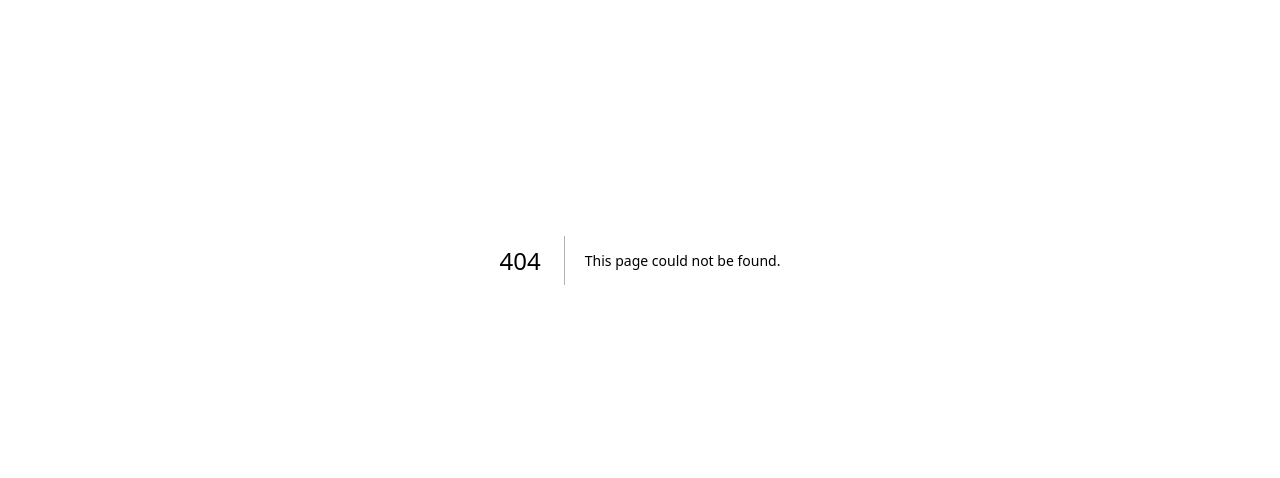
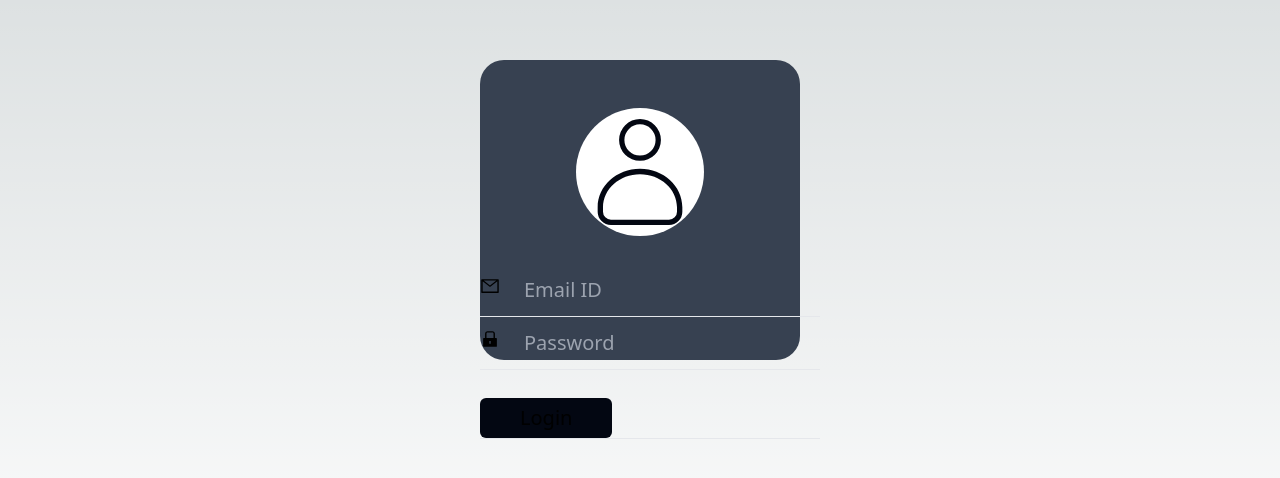
Before and after one commit to Pritesh-0/SEJP, a Next.js app: page /components/Login in a window 1280 px wide. Before the commit this address had no page. Shown: the part 140-618 px from the top of the page. Built offline with nearby package versions, Linux system fonts and the light colour scheme.

Commit message:
login page

```diff
--- /dev/null
+++ b/src/pages/components/Login.jsx
@@ -0,0 +1,26 @@
+import { CiUser } from 'react-icons/ci'
+import { AiOutlineMail, AiFillLock } from 'react-icons/ai'
+import { FaUser } from 'react-icons/fa'
+export default function Home(){
+    return(
+        <div className='h-screen grid grid-rows-8 grid-cols-8 m-auto'>
+            <div className="bg-gray-700 row-start-3 col-start-4 row-span-3 col-span-2 flex flex-col text-xl rounded-3xl ">
+                <div><CiUser className='text-9xl bg-white text-gray-950 rounded-full mx-auto mt-12'/></div>
+                <form className='mx-auto mt-10'>
+                <div className='flex'>
+                    <AiOutlineMail/>
+                    <input placeholder='Email ID' id='email' type='email' required className='bg-transparent ml-6'></input>
+                </div>
+                <hr className='my-3'></hr>
+                <div className='flex'>
+                    <AiFillLock/>
+                    <input placeholder='Password' id='Password' type='password' required className='bg-transparent ml-6'></input>
+                </div>
+                <hr className='my-3'></hr>
+                <button className='bg-gray-950 px-10 py-1.5 rounded-md mt-4 '>Login</button>
+                <hr className='bg-black '></hr>
+                </form>
+            </div>
+        </div>
+    )
+}
```
